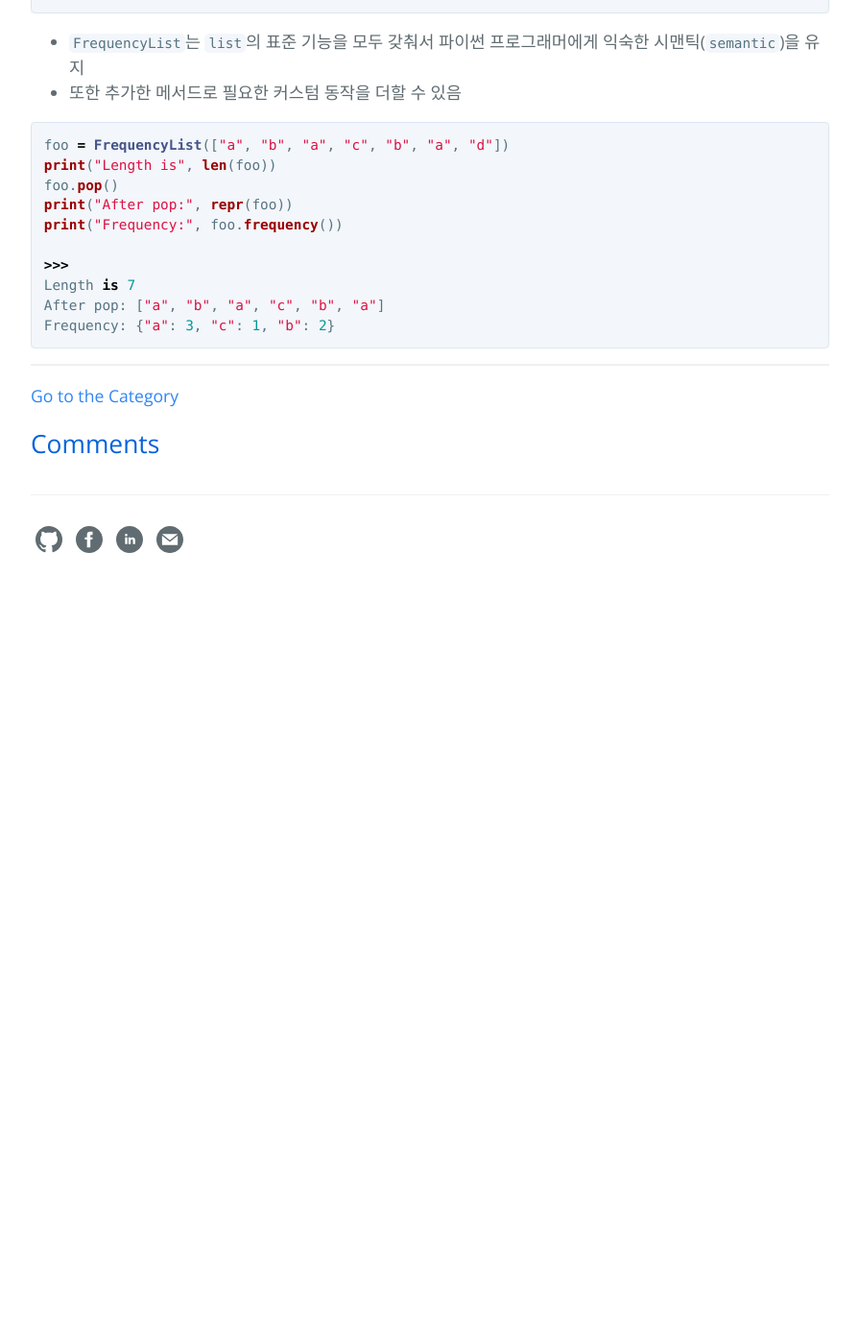
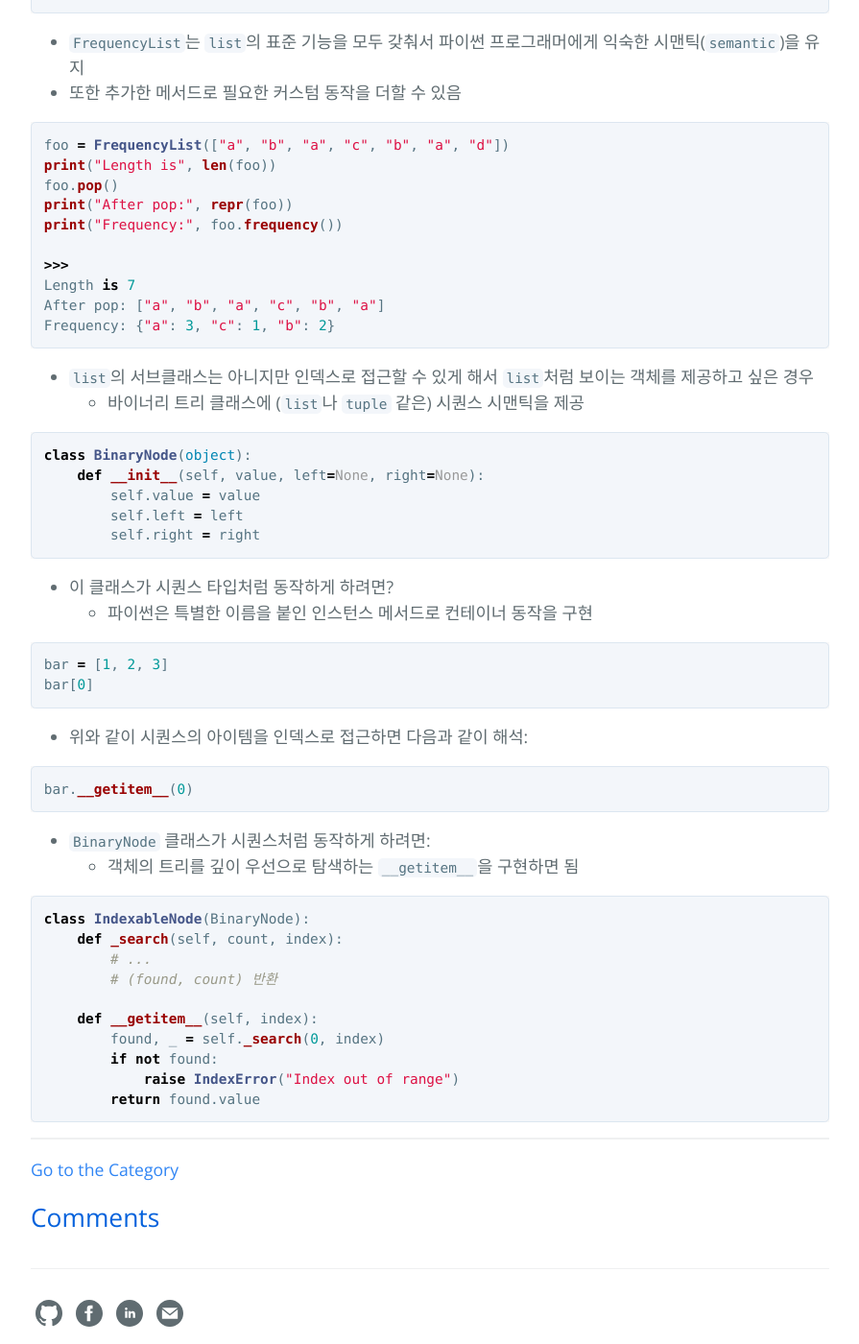
Before and after one commit to hcnoh/hcnoh.github.io, a Jekyll site: the page built from _posts/2018-10-09-effective-python-way28.md, in a window 1280 px wide and 1400 px high, scrolled down 1167 px. Shown: the whole window at 96% size, without its empty margins (192-1087 px from the left). Built offline with Jekyll 4.4.1, drawn with Linux system fonts in a browser that asks for light colours; comment, search, counter and statistics services are not loaded; before the commit the page ends 1797 px from its top, so only the background shows below that.

Commit message:
Update 2018-10-09-effective-python-way28.md

````diff
--- a/_posts/2018-10-09-effective-python-way28.md
+++ b/_posts/2018-10-09-effective-python-way28.md
@@ -50,3 +50,44 @@ Length is 7
 After pop: ["a", "b", "a", "c", "b", "a"]
 Frequency: {"a": 3, "c": 1, "b": 2}
 ```
+
+- `list`의 서브클래스는 아니지만 인덱스로 접근할 수 있게 해서 `list`처럼 보이는 객체를 제공하고 싶은 경우
+  - 바이너리 트리 클래스에 (`list`나 `tuple` 같은) 시퀀스 시맨틱을 제공
+
+```python
+class BinaryNode(object):
+    def __init__(self, value, left=None, right=None):
+        self.value = value
+        self.left = left
+        self.right = right
+```
+
+- 이 클래스가 시퀀스 타입처럼 동작하게 하려면?
+  - 파이썬은 특별한 이름을 붙인 인스턴스 메서드로 컨테이너 동작을 구현
+
+```python
+bar = [1, 2, 3]
+bar[0]
+```
+
+- 위와 같이 시퀀스의 아이템을 인덱스로 접근하면 다음과 같이 해석:
+
+```python
+bar.__getitem__(0)
+```
+
+- `BinaryNode` 클래스가 시퀀스처럼 동작하게 하려면:
+  - 객체의 트리를 깊이 우선으로 탐색하는 `__getitem__`을 구현하면 됨
+
+```python
+class IndexableNode(BinaryNode):
+    def _search(self, count, index):
+        # ...
+        # (found, count) 반환
+
+    def __getitem__(self, index):
+        found, _ = self._search(0, index)
+        if not found:
+            raise IndexError("Index out of range")
+        return found.value
+```
````
